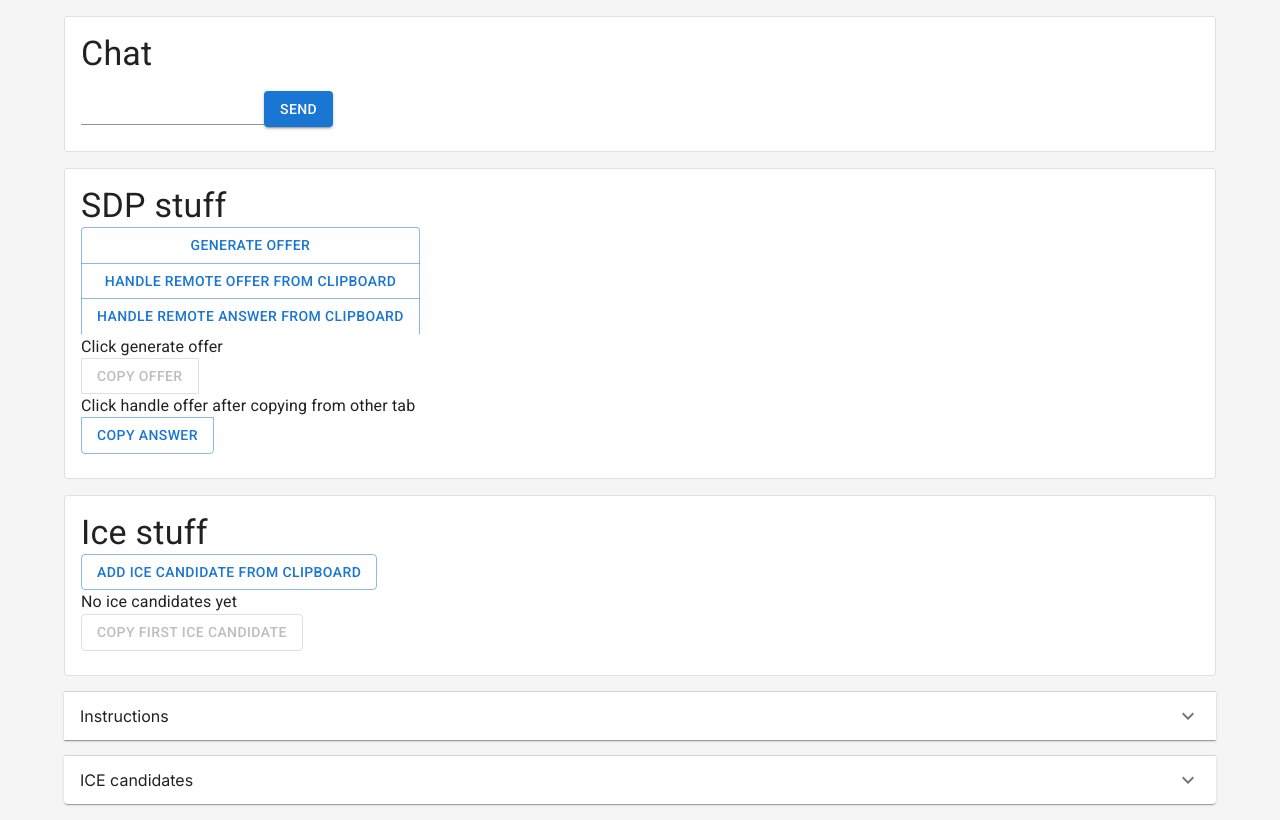
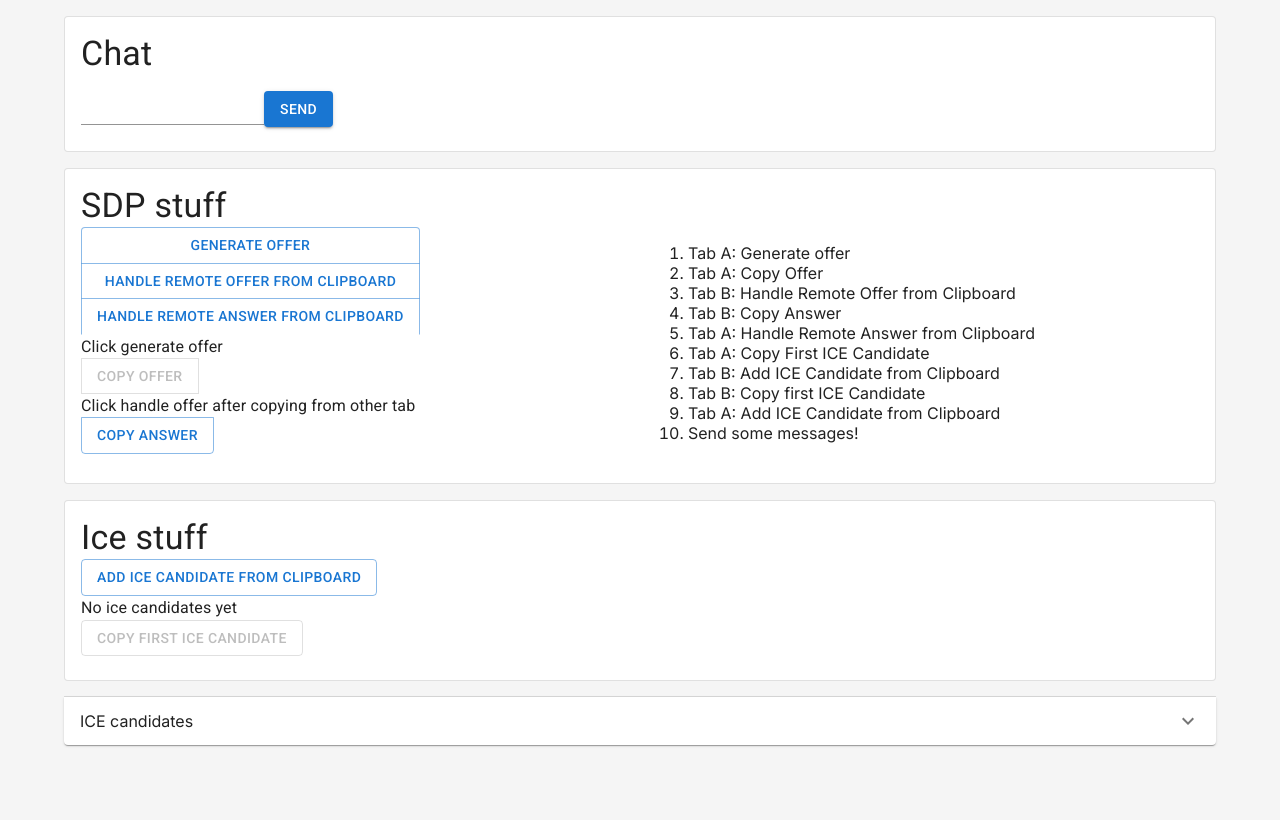
Before and after one commit to titan-syndicate/glowing-system, a Next.js app: page /chat in a window 1280 px wide. Built offline with nearby package versions, Linux system fonts and the light colour scheme.

Commit message:
Move instructions

```diff
--- a/app/chat/page.tsx
+++ b/app/chat/page.tsx
@@ -23,6 +23,7 @@ import {
 } from "@mui/material";
 import { Instructions } from "./instructions";
 import { ExpandMore } from "@mui/icons-material";
+import Grid from "@mui/material/Unstable_Grid2/Grid2";
 
 const chatListStyle: SxProps = {
   width: "100%",
@@ -96,6 +97,8 @@ const WebRTCChat: React.FC = () => {
           <Typography variant="h4" component="h1">
             SDP stuff
           </Typography>
+          <Grid container spacing={2}>
+            <Grid md={6}>
               <ButtonGroup orientation="vertical">
                 <Button variant="outlined" onClick={createSdpOffer}>
                   Generate Offer
@@ -146,6 +149,11 @@ const WebRTCChat: React.FC = () => {
                   </Button>
                 </div>
               </ButtonGroup>
+            </Grid>
+            <Grid md={6}>
+              <Instructions />
+            </Grid>
+          </Grid>
         </CardContent>
       </Card>
 
@@ -183,15 +191,6 @@ const WebRTCChat: React.FC = () => {
 
       <Accordion>
         <AccordionSummary expandIcon={<ExpandMore />}>
-          Instructions
-        </AccordionSummary>
-        <AccordionDetails>
-          <Instructions />
-        </AccordionDetails>
-      </Accordion>
-
-      <Accordion>
-        <AccordionSummary expandIcon={<ExpandMore />}>
           ICE candidates
         </AccordionSummary>
         <AccordionDetails>
```
Lines whose indentation alone changed are shown as unchanged.
